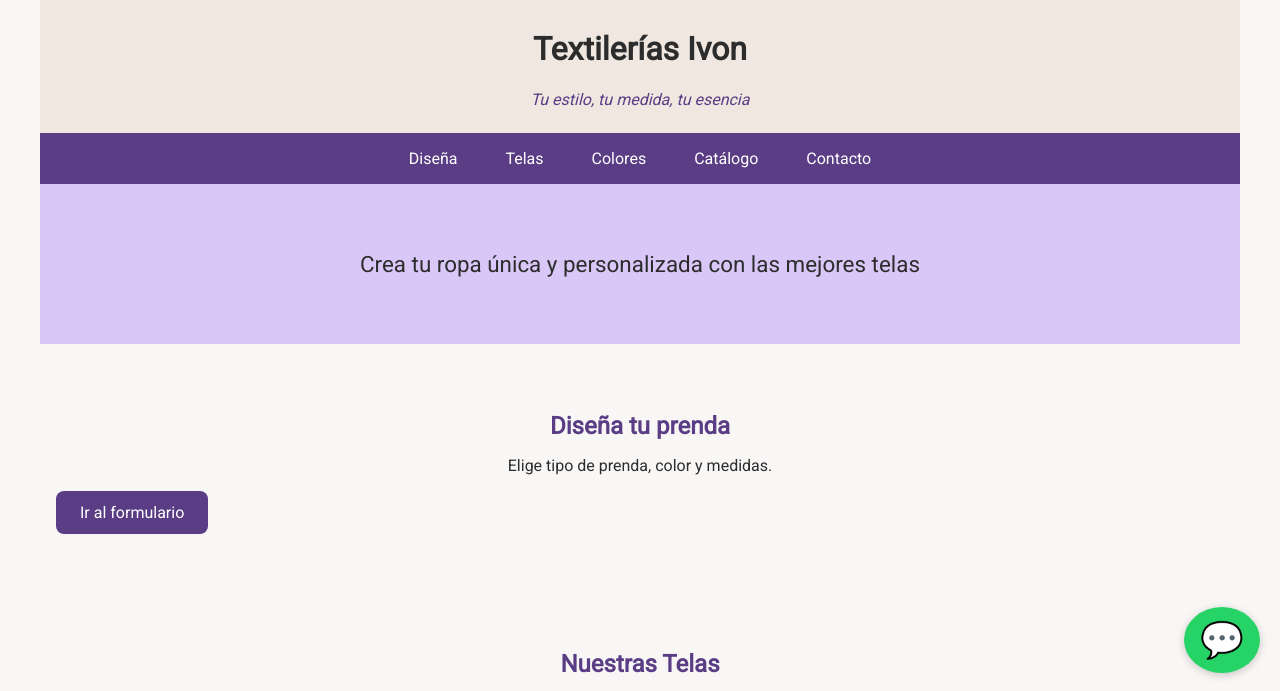
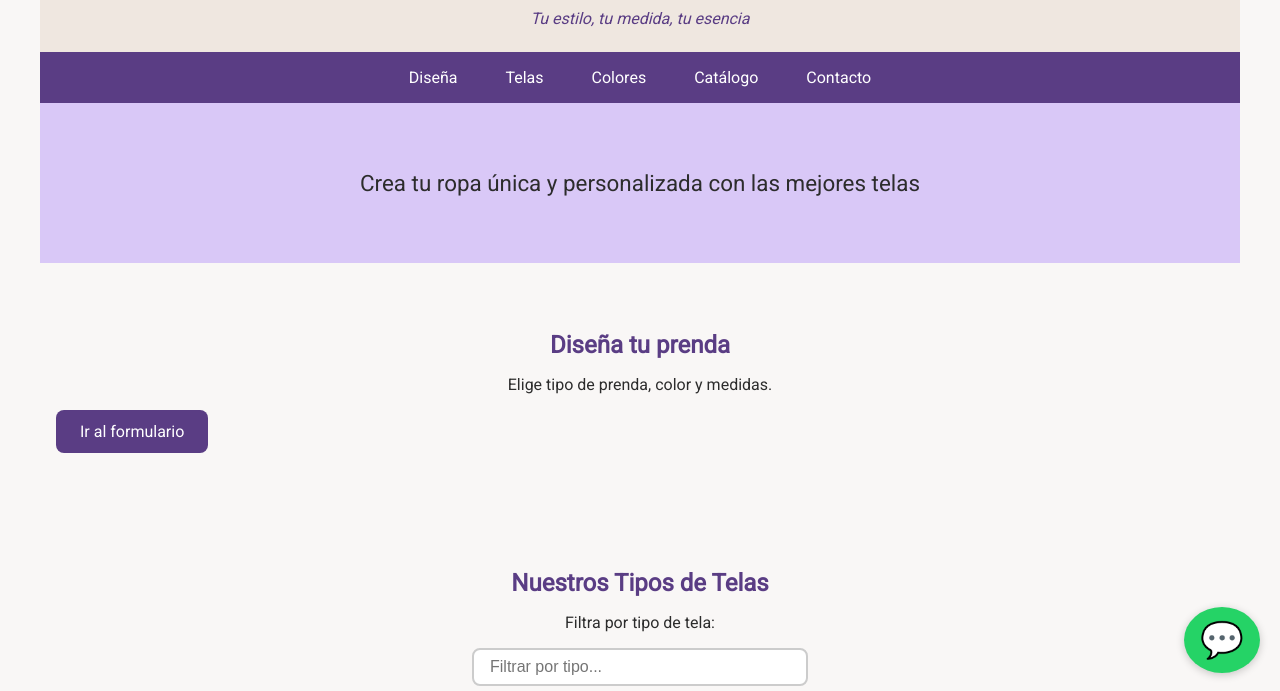
Before and after one commit to Umbriel76/textilerias-ivon, a plain HTML site: page index.html in a window 1280 px wide. Shown: the part 107-798 px from the top of the page. Drawn offline with Linux system fonts and the light colour scheme.

Commit message:
Update index.html

```diff
--- a/index.html
+++ b/index.html
@@ -14,7 +14,7 @@
     <!-- ====== HEADER ====== -->
     <header>
       <img src="logo.jpg" alt="Logo Ivon" class="logo" />
-      <h1>Textilerías Ivon</h1>
+      <!-- Se eliminó el <h1>Textilerías Ivon</h1> -->
       <p class="eslogan">Tu estilo, tu medida, tu esencia</p>
     </header>
 
@@ -36,17 +36,15 @@
     <section class="section" id="diseña">
       <h2>Diseña tu prenda</h2>
       <p>Elige tipo de prenda, color y medidas.</p>
-      <!-- Solo aquí aparece el botón para ir al formulario -->
+      <!-- Botón centrado para ir al formulario -->
       <a href="#formulario" class="btn">Ir al formulario</a>
     </section>
 
-    <!-- ====== SECCIÓN: TELAS ====== -->
+    <!-- ====== SECCIÓN: TELAS (solo tipos) ====== -->
     <section class="section" id="telas">
-      <h2>Nuestras Telas</h2>
-      <p>Filtra por nombre o tipo de tela:</p>
-      <!-- Filtro específico para TELAS -->
-      <input type="text" id="filtroTelas" placeholder="Filtrar por nombre o tipo..." />
-      <!-- Contenedor donde se inyectarán las tarjetas de telas -->
+      <h2>Nuestros Tipos de Telas</h2>
+      <p>Filtra por tipo de tela:</p>
+      <input type="text" id="filtroTelas" placeholder="Filtrar por tipo..." />
       <div id="listaTelas" class="grid-container"></div>
     </section>
 
@@ -54,9 +52,7 @@
     <section class="section" id="colores">
       <h2>Colores Disponibles</h2>
       <p>Filtra por color:</p>
-      <!-- Filtro específico para COLORES -->
       <input type="text" id="filtroColores" placeholder="Filtrar por color..." />
-      <!-- Contenedor donde se inyectarán las tarjetas filtradas por color -->
       <div id="listaColores" class="grid-container"></div>
     </section>
 
@@ -64,7 +60,6 @@
     <section class="section" id="catalogo">
       <h2>Catálogo de Diseños Anteriores</h2>
       <p>Filtra por categoría:</p>
-      <!-- Select que filtra entre Vestidos, Camisas y Faldas -->
       <select id="filtroCategoria">
         <option value="todas">Todas</option>
         <option value="vestido">Vestidos</option>
@@ -89,7 +84,7 @@
       <div class="pago">
         <h3>Medios de pago</h3>
         <p>Aceptamos Yape y pago físico</p>
-        <img src="https://www.smartgo.pe/files/images/medio_pago/1723325249-yape12.png" alt="Yape" class="yape" />
+        <img src="https://upload.wikimedia.org/wikipedia/commons/thumb/b/bf/Yape_Logo.png/600px-Yape_Logo.png" alt="Yape" class="yape" />
       </div>
     </section>
   </div><!-- /.container -->
```
